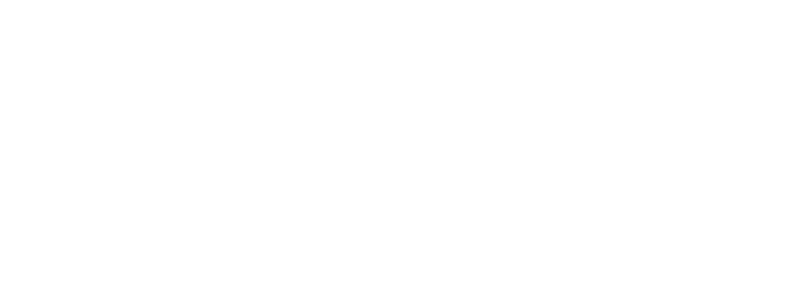
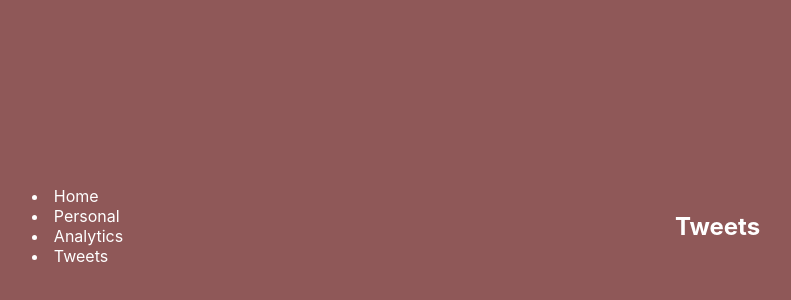
Before and after one commit to KirbyPatrick/state-props, a React (Create React App) app: page / in a window 1280 px wide. Shown: the part 174-474 px from the top of the page, without its empty margins (244-1035 px from the left). Built offline with nearby package versions, Linux system fonts and the light colour scheme.

Commit message:
added basic components and styling

```diff
--- a/src/App.css
+++ b/src/App.css
@@ -1,38 +1,8 @@
-.App {
-  text-align: center;
+.home {
+  min-height: 100vh;
+  background-color: rgb(143, 88, 88);
+  color: white;
+  display: flex;
+  justify-content: space-around;
+  align-items: center;
 }
-
-.App-logo {
-  height: 40vmin;
-  pointer-events: none;
-}
-
-@media (prefers-reduced-motion: no-preference) {
-  .App-logo {
-    animation: App-logo-spin infinite 20s linear;
-  }
-}
-
-.App-header {
-  background-color: #282c34;
-  min-height: 100vh;
-  display: flex;
-  flex-direction: column;
-  align-items: center;
-  justify-content: center;
-  font-size: calc(10px + 2vmin);
-  color: white;
-}
-
-.App-link {
-  color: #61dafb;
-}
-
-@keyframes App-logo-spin {
-  from {
-    transform: rotate(0deg);
-  }
-  to {
-    transform: rotate(360deg);
-  }
-}
--- a/src/App.js
+++ b/src/App.js
@@ -1,12 +1,17 @@
-import React from 'react';
-import logo from './logo.svg';
-import './App.css';
+import React from "react";
+import "./App.css";
+//import components
+import Nav from "./components/Nav";
+import Tweets from "./components/Tweets";
 
 function App() {
   return (
     <div className="App">
-
-   </div>
+      <div className="home">
+        <Nav />
+        <Tweets />
+      </div>
+    </div>
   );
 }
 
--- /dev/null
+++ b/src/components/Nav.js
@@ -0,0 +1,22 @@
+import React, { Component } from "react";
+
+export default class Nav extends Component {
+  render() {
+    return (
+      <nav>
+        <li>
+          <a>Home</a>
+        </li>
+        <li>
+          <a>Personal</a>
+        </li>
+        <li>
+          <a>Analytics</a>
+        </li>
+        <li>
+          <a>Tweets</a>
+        </li>
+      </nav>
+    );
+  }
+}
--- /dev/null
+++ b/src/components/Tweets.js
@@ -0,0 +1,13 @@
+import React, { Component } from "react";
+
+export default class Tweets extends Component {
+  render() {
+    return (
+      <div>
+        <section>
+          <h1>Tweets</h1>
+        </section>
+      </div>
+    );
+  }
+}
--- a/src/index.css
+++ b/src/index.css
@@ -11,3 +11,9 @@ code {
   font-family: source-code-pro, Menlo, Monaco, Consolas, 'Courier New',
     monospace;
 }
+
+* {
+  margin: 0;
+  padding: 0;
+  box-sizing: border-box;
+}
```
Also changed, not shown: src/logo.svg (deleted), 1 other file (tests, documents, lock files or other folders).
